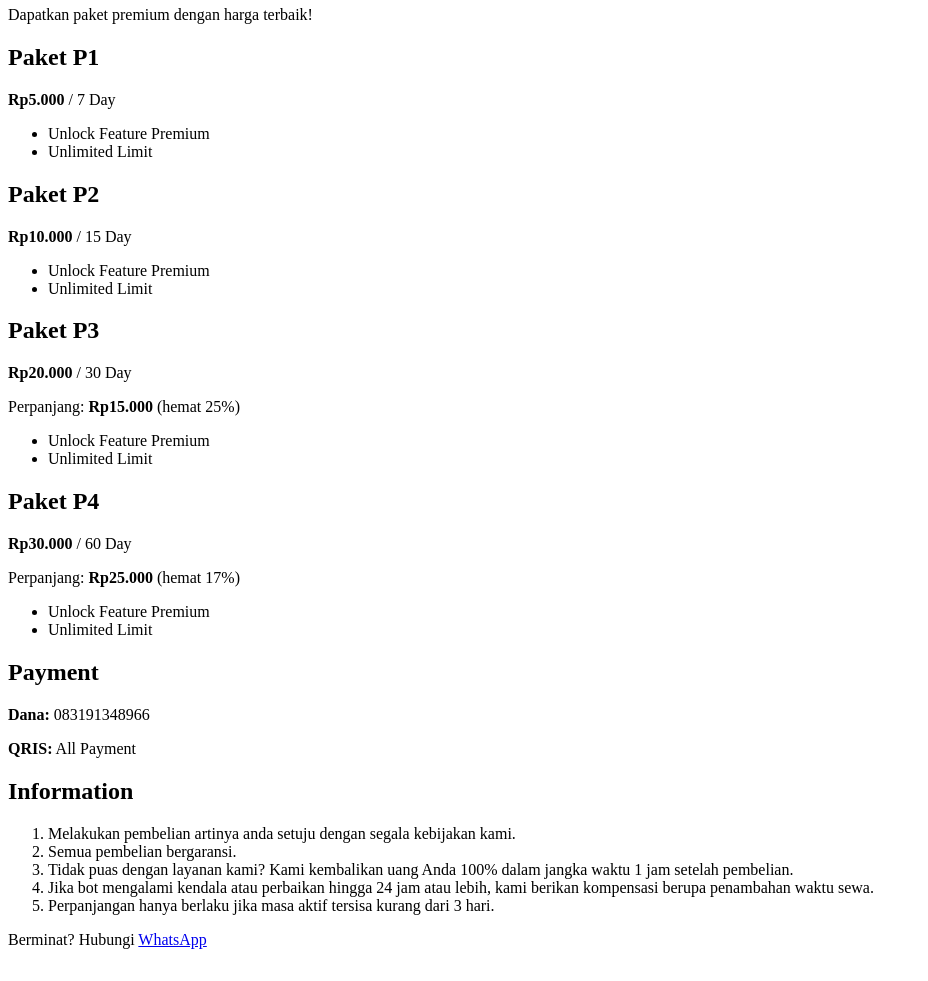
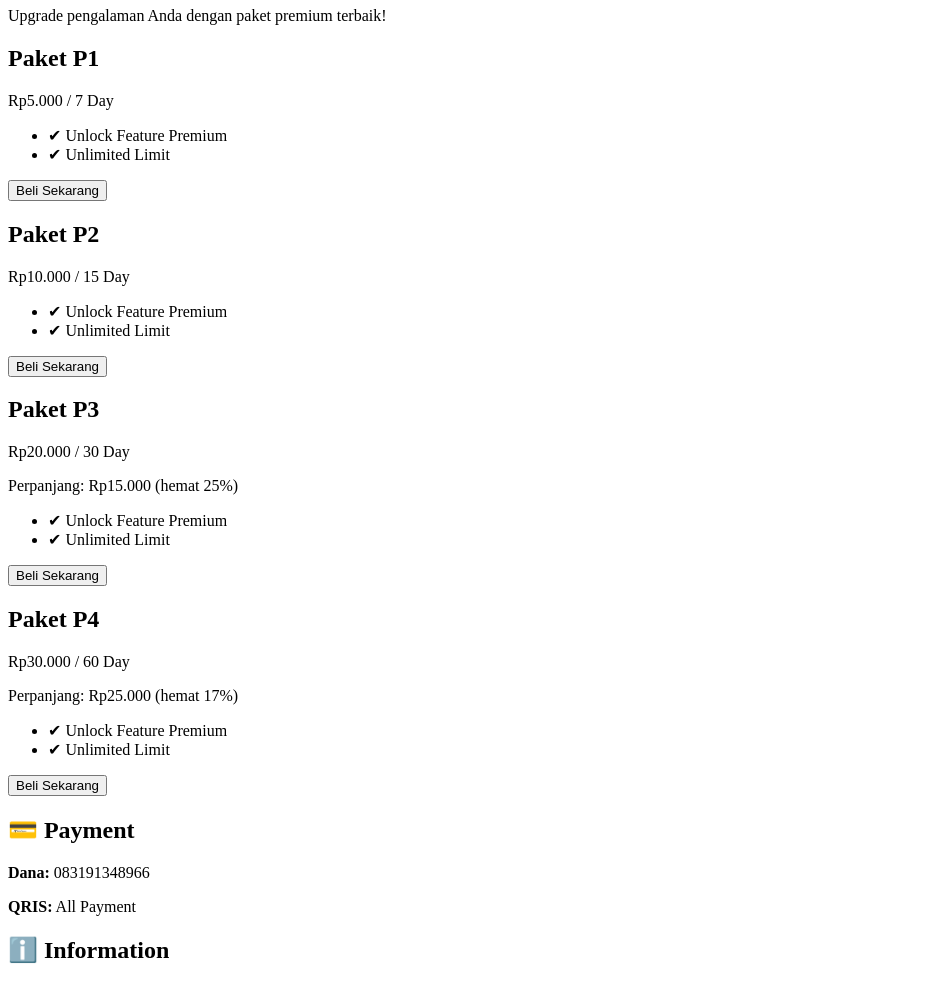
Before and after one commit to Lawakplerkah/Tff, a plain HTML site: page index.html in a window 1280 px wide. Shown: the part 74-1055 px from the top of the page, without its empty margins (0-928 px from the left). Drawn offline with Linux system fonts and the light colour scheme.

Commit message:
index.html

```diff
--- a/index.html
+++ b/index.html
@@ -3,70 +3,76 @@
 <head>
     <meta charset="UTF-8">
     <meta name="viewport" content="width=device-width, initial-scale=1.0">
-    <title>Store Premium</title>
-    <link rel="stylesheet" href="styles.css"> <!-- Menghubungkan file CSS -->
+    <title>Premium Store</title>
+    <link rel="stylesheet" href="styles.css">
 </head>
 <body>
     <div class="container">
         <header class="header">
-            <h1>Premium Store</h1>
-            <p>Dapatkan paket premium dengan harga terbaik!</p>
+            <h1>🌟 Premium Store</h1>
+            <p>Upgrade pengalaman Anda dengan paket premium terbaik!</p>
         </header>
+
         <div class="slider">
             <div class="card">
                 <h2>Paket P1</h2>
-                <p><strong>Rp5.000</strong> / 7 Day</p>
+                <p><span class="price">Rp5.000</span> / 7 Day</p>
                 <ul>
-                    <li>Unlock Feature Premium</li>
-                    <li>Unlimited Limit</li>
+                    <li>✔ Unlock Feature Premium</li>
+                    <li>✔ Unlimited Limit</li>
                 </ul>
+                <button>Beli Sekarang</button>
             </div>
             <div class="card">
                 <h2>Paket P2</h2>
-                <p><strong>Rp10.000</strong> / 15 Day</p>
+                <p><span class="price">Rp10.000</span> / 15 Day</p>
                 <ul>
-                    <li>Unlock Feature Premium</li>
-                    <li>Unlimited Limit</li>
+                    <li>✔ Unlock Feature Premium</li>
+                    <li>✔ Unlimited Limit</li>
                 </ul>
+                <button>Beli Sekarang</button>
             </div>
             <div class="card">
                 <h2>Paket P3</h2>
-                <p><strong>Rp20.000</strong> / 30 Day</p>
-                <p>Perpanjang: <strong>Rp15.000</strong> (hemat 25%)</p>
+                <p><span class="price">Rp20.000</span> / 30 Day</p>
+                <p class="discount">Perpanjang: <span>Rp15.000</span> (hemat 25%)</p>
                 <ul>
-                    <li>Unlock Feature Premium</li>
-                    <li>Unlimited Limit</li>
+                    <li>✔ Unlock Feature Premium</li>
+                    <li>✔ Unlimited Limit</li>
                 </ul>
+                <button>Beli Sekarang</button>
             </div>
             <div class="card">
                 <h2>Paket P4</h2>
-                <p><strong>Rp30.000</strong> / 60 Day</p>
-                <p>Perpanjang: <strong>Rp25.000</strong> (hemat 17%)</p>
+                <p><span class="price">Rp30.000</span> / 60 Day</p>
+                <p class="discount">Perpanjang: <span>Rp25.000</span> (hemat 17%)</p>
                 <ul>
-                    <li>Unlock Feature Premium</li>
-                    <li>Unlimited Limit</li>
+                    <li>✔ Unlock Feature Premium</li>
+                    <li>✔ Unlimited Limit</li>
                 </ul>
+                <button>Beli Sekarang</button>
             </div>
         </div>
+
         <div class="payment">
-            <h2>Payment</h2>
+            <h2>💳 Payment</h2>
             <p><strong>Dana:</strong> 083191348966</p>
             <p><strong>QRIS:</strong> All Payment</p>
         </div>
+
         <div class="information">
-            <h2>Information</h2>
+            <h2>ℹ️ Information</h2>
             <ol>
-                <li>Melakukan pembelian artinya anda setuju dengan segala kebijakan kami.</li>
-                <li>Semua pembelian bergaransi.</li>
-                <li>Tidak puas dengan layanan kami? Kami kembalikan uang Anda 100% dalam jangka waktu 1 jam setelah pembelian.</li>
-                <li>Jika bot mengalami kendala atau perbaikan hingga 24 jam atau lebih, kami berikan kompensasi berupa penambahan waktu sewa.</li>
+                <li>Dengan membeli, Anda setuju dengan kebijakan kami.</li>
+                <li>Semua pembelian bergaransi 100% uang kembali dalam 1 jam.</li>
                 <li>Perpanjangan hanya berlaku jika masa aktif tersisa kurang dari 3 hari.</li>
             </ol>
         </div>
+
         <footer class="footer">
-            <p>Berminat? Hubungi <a href="https://wa.me/6283894064758" target="_blank">WhatsApp</a></p>
+            <p>Hubungi kami di <a href="https://wa.me/6283894064758" target="_blank">WhatsApp</a>.</p>
         </footer>
     </div>
-    <script src="script.js"></script> <!-- Menghubungkan file JavaScript -->
+    <script src="script.js"></script>
 </body>
 </html>
```
